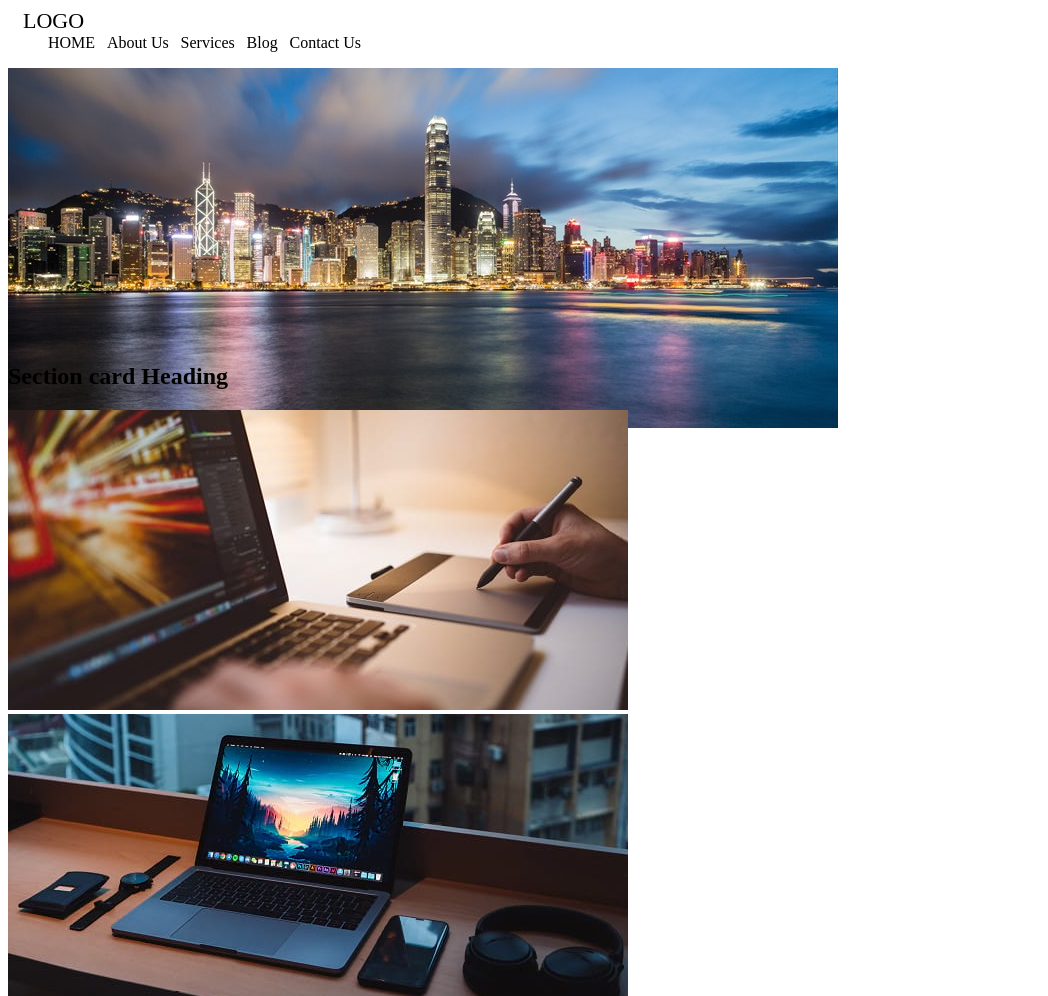
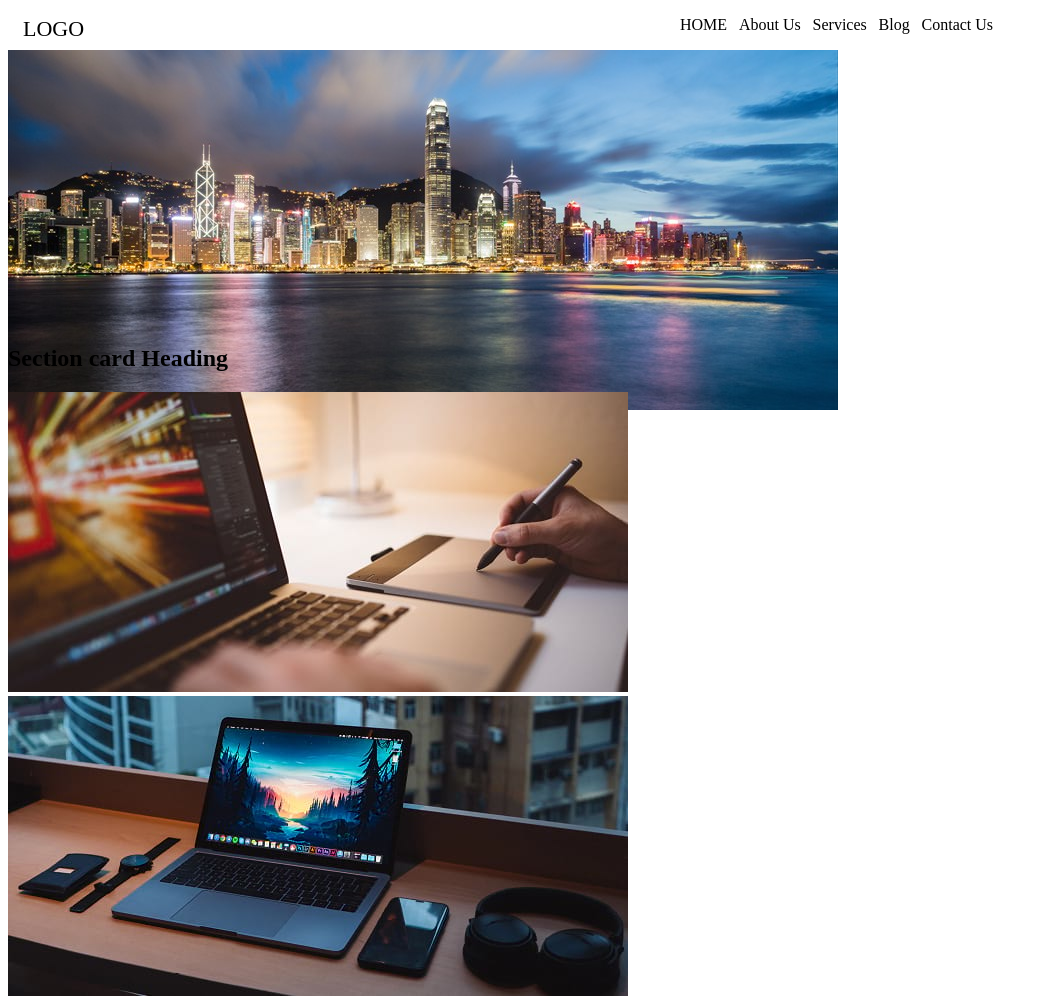
Before and after one commit to zhshimanto/css-basic-1, a plain HTML site: page index.html in a window 1280 px wide. Shown: the top 996 px of the page, without its empty margins (0-1048 px from the left). Drawn offline with Linux system fonts and the light colour scheme.

Commit message:
header css

```diff
--- a/style.css
+++ b/style.css
@@ -13,10 +13,6 @@
     padding: 15px;
 }
 
-.header-right{
-    width: 50%;
-}
-
 .header-right ul {
     list-style: none;
     display: flex;
```
